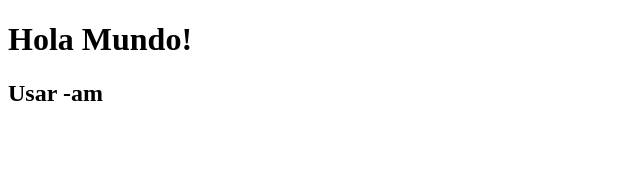
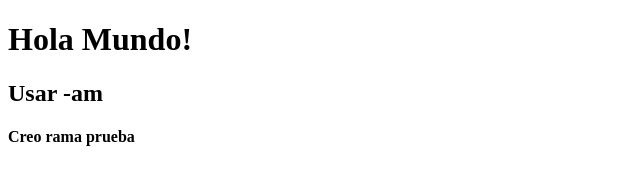
Before and after one commit to lucasgerardo/test, a plain HTML site: page index.html in a window 1280 px wide. Shown: the whole page, without its empty margins (0-640 px from the left). Drawn offline with Linux system fonts and the light colour scheme.

Commit message:
Index desde rama prueba

```diff
--- a/index.html
+++ b/index.html
@@ -8,5 +8,6 @@
 <body>
     <h1>Hola Mundo!</h1>
     <h2>Usar -am</h2>
+    <h4>Creo rama prueba</h4>
 </body>
 </html>
```
